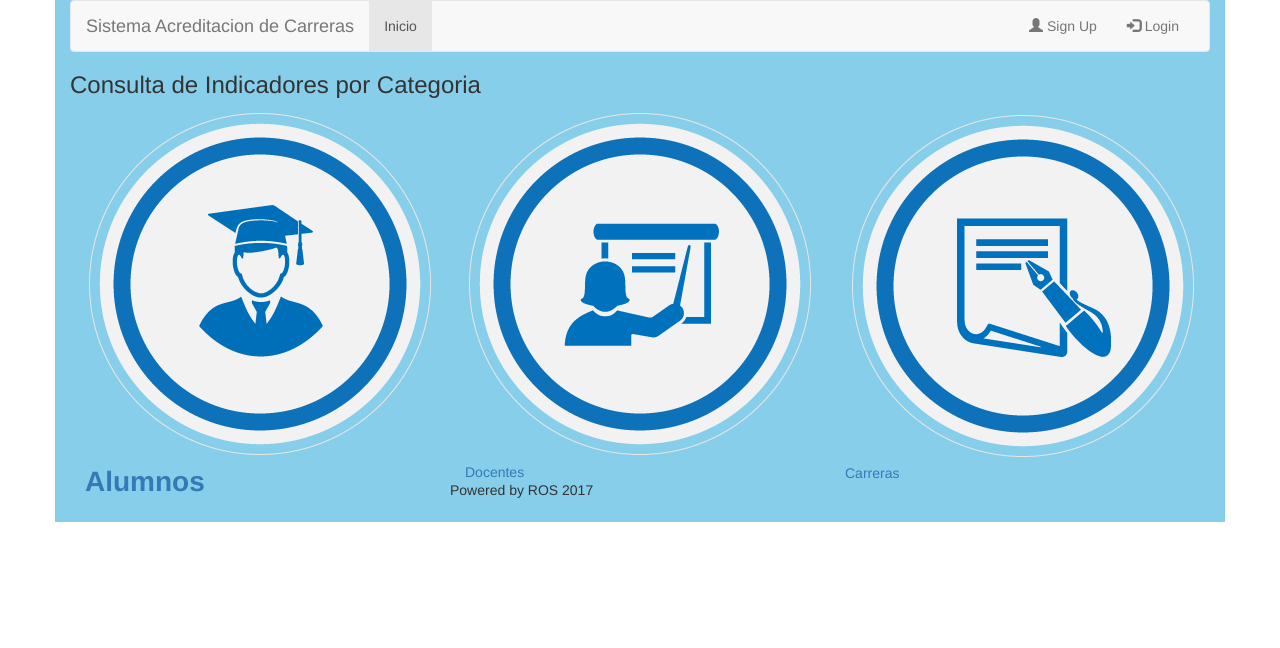
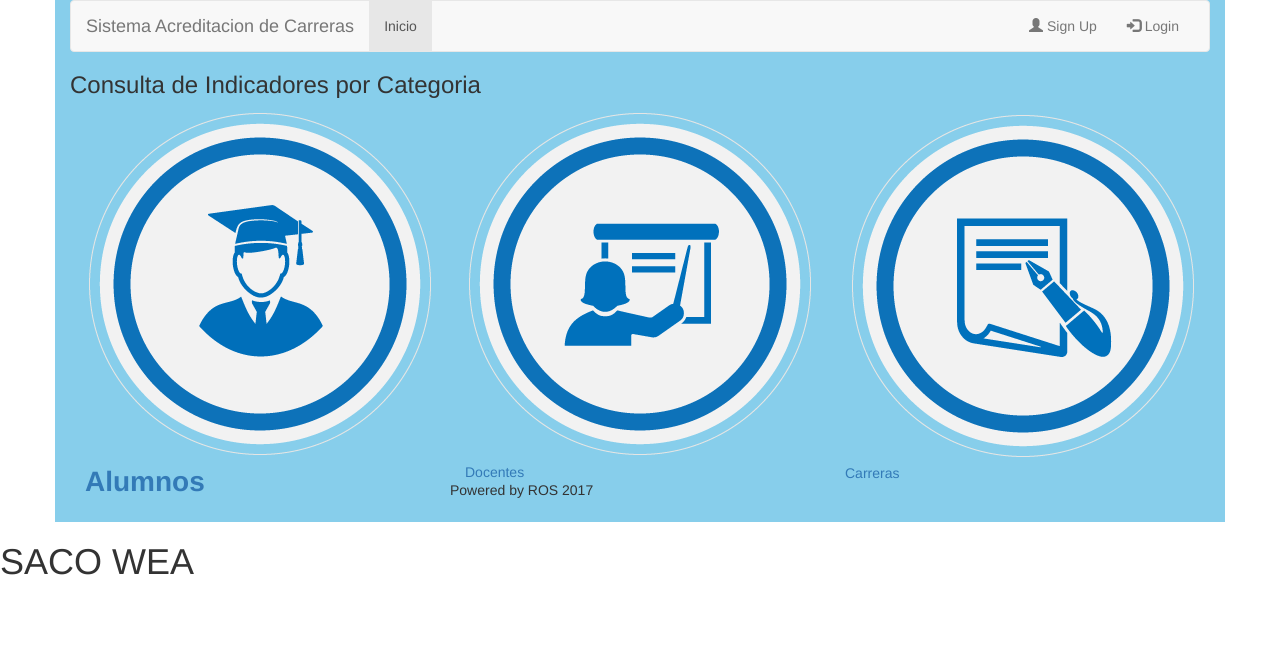
Before and after one commit to cristianFSQ/Sistema_Acreditaciones_Carreras, a PHP site: page / in a window 1280 px wide. Shown: the top 648 px of the page. Run offline with PHP 8.4, Linux system fonts and the light colour scheme; some libraries are stand-ins or nearby versions.

Commit message:
SACO WEA

```diff
--- a/index.php
+++ b/index.php
@@ -54,6 +54,8 @@ and open the template in the editor.
             <footer><h5>Powered by ROS 2017</h5></footer>
         </div>
 
+        <h1>SACO WEA</h1>
+
         <script src="https://ajax.googleapis.com/ajax/libs/jquery/3.2.1/jquery.min.js"></script>
         <script src="https://maxcdn.bootstrapcdn.com/bootstrap/3.3.7/js/bootstrap.min.js"></script>
     </body>
```
Also changed, not shown: 1 other file.
